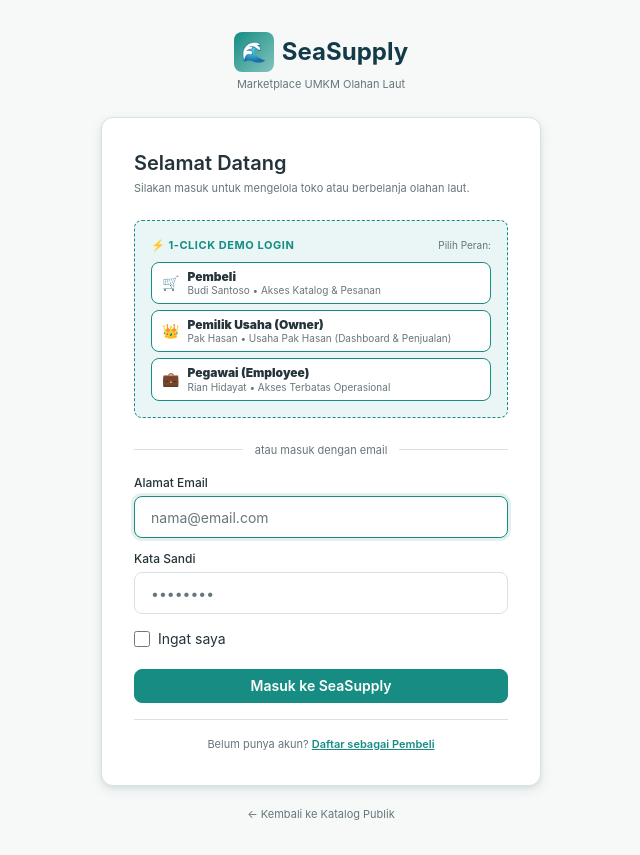
After one commit to icaapriliani/SeaSupply, a Laravel app: page /login in a window 1280 px wide. The commit adds this page. Shown: the whole page, without its empty margins (319-959 px from the left). Run offline with Laravel 12, Linux system fonts and the light colour scheme; style sheets or scripts are compiled from the project's sources.

Commit message:
feat(auth): implement multi-role authentication, login with 1-click demo access, register, and RBAC store role middleware

```diff
--- /dev/null
+++ b/app/Http/Controllers/AuthController.php
@@ -0,0 +1,150 @@
+<?php
+
+namespace App\Http\Controllers;
+
+use Illuminate\Http\Request;
+use Illuminate\Support\Facades\Auth;
+use Illuminate\Support\Facades\Hash;
+use App\Models\User;
+use App\Models\Store;
+use App\Models\StoreMembership;
+
+class AuthController extends Controller
+{
+    /**
+     * Tampilkan halaman login
+     */
+    public function showLogin()
+    {
+        if (Auth::check()) {
+            return $this->redirectBasedOnRole(Auth::user());
+        }
+
+        return view('auth.login');
+    }
+
+    /**
+     * Proses login manual (Email & Password)
+     */
+    public function login(Request $request)
+    {
+        $credentials = $request->validate([
+            'email'    => 'required|email',
+            'password' => 'required',
+        ]);
+
+        $remember = $request->boolean('remember');
+
+        if (Auth::attempt($credentials, $remember)) {
+            $request->session()->regenerate();
+            return $this->redirectBasedOnRole(Auth::user());
+        }
+
+        return back()->withErrors([
+            'email' => 'Email atau kata sandi yang Anda masukkan tidak cocok.',
+        ])->onlyInput('email');
+    }
+
+    /**
+     * 1-Click Demo Login untuk kemudahan pengujian
+     */
+    public function demoLogin(string $role)
+    {
+        $emailMap = [
+            'owner'    => 'hasan@seasupply.local',
+            'employee' => 'rian@seasupply.local',
+            'buyer'    => 'budi@seasupply.local',
+        ];
+
+        $targetEmail = $emailMap[$role] ?? 'budi@seasupply.local';
+
+        $user = User::where('email', $targetEmail)->first();
+
+        if (!$user) {
+            // Jika user belum ada, buat otomatis
+            $nameMap = [
+                'owner'    => 'Pak Hasan',
+                'employee' => 'Rian Hidayat',
+                'buyer'    => 'Budi Santoso',
+            ];
+
+            $user = User::create([
+                'name'     => $nameMap[$role] ?? 'Pengguna',
+                'email'    => $targetEmail,
+                'password' => Hash::make('password123'),
+            ]);
+        }
+
+        Auth::login($user, true);
+        request()->session()->regenerate();
+
+        return $this->redirectBasedOnRole($user);
+    }
+
+    /**
+     * Tampilkan halaman register pembeli
+     */
+    public function showRegister()
+    {
+        if (Auth::check()) {
+            return redirect()->route('catalog.index');
+        }
+
+        return view('auth.register');
+    }
+
+    /**
+     * Proses register pembeli baru
+     */
+    public function register(Request $request)
+    {
+        $validated = $request->validate([
+            'name'     => 'required|string|max:100',
+            'email'    => 'required|string|email|max:255|unique:users',
+            'password' => 'required|string|min:6|confirmed',
+        ]);
+
+        $user = User::create([
+            'name'     => $validated['name'],
+            'email'    => $validated['email'],
+            'password' => Hash::make($validated['password']),
+        ]);
+
+        Auth::login($user);
+        $request->session()->regenerate();
+
+        return redirect()->route('catalog.index')->with('success', 'Akun berhasil didaftarkan! Selamat datang di SeaSupply.');
+    }
+
+    /**
+     * Proses logout
+     */
+    public function logout(Request $request)
+    {
+        Auth::logout();
+        $request->session()->invalidate();
+        $request->session()->regenerateToken();
+
+        return redirect()->route('login')->with('info', 'Anda telah berhasil keluar.');
+    }
+
+    /**
+     * Helper redirect sesuai peran user
+     */
+    private function redirectBasedOnRole(User $user)
+    {
+        $membership = StoreMembership::where('user_id', $user->id)
+            ->where('status', 'active')
+            ->first();
+
+        if ($membership) {
+            if ($membership->role === 'owner') {
+                return redirect()->intended(route('owner.dashboard'));
+            } elseif ($membership->role === 'employee') {
+                return redirect()->intended(route('employee.orders'));
+            }
+        }
+
+        return redirect()->intended(route('catalog.index'));
+    }
+}
--- a/bootstrap/app.php
+++ b/bootstrap/app.php
@@ -11,7 +11,9 @@ return Application::configure(basePath: dirname(__DIR__))
         health: '/up',
     )
     ->withMiddleware(function (Middleware $middleware) {
-        //
+        $middleware->alias([
+            'store.role' => \App\Http\Middleware\EnsureStoreRole::class,
+        ]);
     })
     ->withExceptions(function (Exceptions $exceptions) {
         //
--- /dev/null
+++ b/resources/views/auth/login.blade.php
@@ -0,0 +1,165 @@
+<!DOCTYPE html>
+<html lang="id">
+<head>
+    <meta charset="UTF-8">
+    <meta name="viewport" content="width=device-width, initial-scale=1.0">
+    <meta name="csrf-token" content="{{ csrf_token() }}">
+    <title>Masuk — SeaSupply Marketplace</title>
+
+    {{-- Vite Assets --}}
+    @vite(['resources/css/app.css', 'resources/js/app.js'])
+</head>
+<body style="background-color: var(--color-surface); min-height: 100vh; display: flex; flex-direction: column;">
+
+<div style="flex: 1; display: flex; align-items: center; justify-content: center; padding: var(--sp-6) var(--sp-4);">
+    <div style="width: 100%; max-width: 440px;">
+
+        {{-- Brand Logo --}}
+        <div style="text-align: center; margin-bottom: var(--sp-5);">
+            <a href="{{ route('catalog.index') }}" style="display: inline-flex; align-items: center; gap: 8px; font-size: 24px; font-weight: 700; color: var(--color-ocean-navy);">
+                <div style="width: 40px; height: 40px; border-radius: var(--radius-sm); background: linear-gradient(135deg, var(--color-sea-teal), var(--color-seafoam)); display: flex; align-items: center; justify-content: center; font-size: 20px;">
+                    🌊
+                </div>
+                SeaSupply
+            </a>
+            <p class="ss-caption" style="margin-top: 4px;">Marketplace UMKM Olahan Laut</p>
+        </div>
+
+        {{-- Login Card --}}
+        <div class="ss-surface-card" style="padding: var(--sp-6); box-shadow: var(--shadow-medium);">
+            <h1 class="ss-h2" style="font-size: 20px; margin-bottom: 4px;">Selamat Datang</h1>
+            <p class="ss-caption" style="margin-bottom: var(--sp-5);">Silakan masuk untuk mengelola toko atau berbelanja olahan laut.</p>
+
+            {{-- Alert Error --}}
+            @if($errors->any())
+            <div class="ss-alert ss-alert--danger" role="alert" style="margin-bottom: var(--sp-4); font-size: 13px;">
+                <svg width="16" height="16" viewBox="0 0 24 24" fill="none" stroke="currentColor" stroke-width="2">
+                    <circle cx="12" cy="12" r="10"/><line x1="12" y1="8" x2="12" y2="12"/><line x1="12" y1="16" x2="12.01" y2="16"/>
+                </svg>
+                {{ $errors->first() }}
+            </div>
+            @endif
+
+            @if(session('info'))
+            <div class="ss-alert ss-alert--info" style="margin-bottom: var(--sp-4); font-size: 13px;">
+                {{ session('info') }}
+            </div>
+            @endif
+
+            {{-- 1-Click Demo Login Box (Mempermudah Pengujian Anda) --}}
+            <div style="background: var(--color-seafoam-bg); border: 1.5px dashed var(--color-sea-teal); border-radius: var(--radius-sm); padding: var(--sp-4); margin-bottom: var(--sp-5);">
+                <div style="display: flex; align-items: center; justify-content: space-between; margin-bottom: 8px;">
+                    <span style="font-size: 11px; font-weight: 700; text-transform: uppercase; letter-spacing: .05em; color: var(--color-sea-teal);">
+                        ⚡ 1-Click Demo Login
+                    </span>
+                    <span style="font-size: 10px; color: var(--color-muted);">Pilih Peran:</span>
+                </div>
+
+                <div style="display: flex; flex-direction: column; gap: 6px;">
+                    {{-- Demo Buyer --}}
+                    <a href="{{ route('login.demo', 'buyer') }}"
+                       class="ss-btn ss-btn--outline ss-btn--sm"
+                       style="justify-content: flex-start; background: white; font-size: 12px; padding: 7px 10px;">
+                        <span style="font-size: 14px;">🛒</span>
+                        <div style="text-align: left; line-height: 1.2;">
+                            <strong style="color: var(--color-ink);">Pembeli</strong>
+                            <span class="ss-caption" style="display: block; font-size: 10px;">Budi Santoso &bull; Akses Katalog & Pesanan</span>
+                        </div>
+                    </a>
+
+                    {{-- Demo Owner --}}
+                    <a href="{{ route('login.demo', 'owner') }}"
+                       class="ss-btn ss-btn--outline ss-btn--sm"
+                       style="justify-content: flex-start; background: white; font-size: 12px; padding: 7px 10px;">
+                        <span style="font-size: 14px;">👑</span>
+                        <div style="text-align: left; line-height: 1.2;">
+                            <strong style="color: var(--color-ink);">Pemilik Usaha (Owner)</strong>
+                            <span class="ss-caption" style="display: block; font-size: 10px;">Pak Hasan &bull; Usaha Pak Hasan (Dashboard & Penjualan)</span>
+                        </div>
+                    </a>
+
+                    {{-- Demo Employee --}}
+                    <a href="{{ route('login.demo', 'employee') }}"
+                       class="ss-btn ss-btn--outline ss-btn--sm"
+                       style="justify-content: flex-start; background: white; font-size: 12px; padding: 7px 10px;">
+                        <span style="font-size: 14px;">💼</span>
+                        <div style="text-align: left; line-height: 1.2;">
+                            <strong style="color: var(--color-ink);">Pegawai (Employee)</strong>
+                            <span class="ss-caption" style="display: block; font-size: 10px;">Rian Hidayat &bull; Akses Terbatas Operasional</span>
+                        </div>
+                    </a>
+                </div>
+            </div>
+
+            {{-- Divider --}}
+            <div style="display: flex; align-items: center; gap: 12px; margin-bottom: var(--sp-4);">
+                <div style="flex: 1; height: 1px; background: var(--color-border);"></div>
+                <span class="ss-caption" style="font-size: 11px;">atau masuk dengan email</span>
+                <div style="flex: 1; height: 1px; background: var(--color-border);"></div>
+            </div>
+
+            {{-- Form Login Manual --}}
+            <form action="{{ route('login.post') }}" method="POST" style="display: flex; flex-direction: column; gap: var(--sp-3);">
+                @csrf
+
+                <div class="ss-input-group">
+                    <label class="ss-label" for="email">Alamat Email</label>
+                    <input type="email"
+                           name="email"
+                           id="email"
+                           class="ss-input"
+                           placeholder="nama@email.com"
+                           value="{{ old('email') }}"
+                           required
+                           autofocus>
+                </div>
+
+                <div class="ss-input-group">
+                    <div style="display: flex; justify-content: space-between; align-items: center;">
+                        <label class="ss-label" for="password">Kata Sandi</label>
+                    </div>
+                    <input type="password"
+                           name="password"
+                           id="password"
+                           class="ss-input"
+                           placeholder="••••••••"
+                           required>
+                </div>
+
+                {{-- Checkbox "Ingat saya" (Sesuai Design System Section 7) --}}
+                <div style="display: flex; align-items: center; justify-content: space-between; margin-top: 2px;">
+                    <label style="display: inline-flex; align-items: center; gap: 8px; cursor: pointer; font-size: var(--fs-body);">
+                        <input type="checkbox" name="remember" style="accent-color: var(--color-sea-teal); width: 16px; height: 16px; border-radius: 4px;">
+                        <span>Ingat saya</span>
+                    </label>
+                </div>
+
+                <button type="submit" class="ss-btn ss-btn--primary ss-btn--full" style="margin-top: var(--sp-2);">
+                    Masuk ke SeaSupply
+                </button>
+            </form>
+
+            {{-- Register Link --}}
+            <div style="text-align: center; margin-top: var(--sp-4); padding-top: var(--sp-4); border-top: 1px solid var(--color-border);">
+                <p class="ss-caption">
+                    Belum punya akun?
+                    <a href="{{ route('register') }}" style="color: var(--color-sea-teal); font-weight: 600; text-decoration: underline;">
+                        Daftar sebagai Pembeli
+                    </a>
+                </p>
+            </div>
+
+        </div>
+
+        {{-- Back to Catalog Link --}}
+        <div style="text-align: center; margin-top: var(--sp-4);">
+            <a href="{{ route('catalog.index') }}" style="font-size: var(--fs-caption); color: var(--color-muted); text-decoration: none; display: inline-flex; align-items: center; gap: 6px;">
+                &larr; Kembali ke Katalog Publik
+            </a>
+        </div>
+
+    </div>
+</div>
+
+</body>
+</html>
--- a/routes/web.php
+++ b/routes/web.php
@@ -4,19 +4,31 @@ use Illuminate\Support\Facades\Route;
 use App\Http\Controllers\CatalogController;
 use App\Http\Controllers\OwnerController;
 use App\Http\Controllers\EmployeeController;
+use App\Http\Controllers\AuthController;
+
+// ── Redirect Root ke Katalog ───────────────────────────────────
+Route::get('/', fn() => redirect()->route('catalog.index'));
+
+// ── Authentication Routes ──────────────────────────────────────
+Route::get('/login',             [AuthController::class, 'showLogin'])->name('login');
+Route::post('/login',            [AuthController::class, 'login'])->name('login.post');
+Route::get('/login/demo/{role}', [AuthController::class, 'demoLogin'])->name('login.demo');
+Route::get('/register',          [AuthController::class, 'showRegister'])->name('register');
+Route::post('/register',         [AuthController::class, 'register'])->name('register.post');
+Route::post('/logout',           [AuthController::class, 'logout'])->name('logout');
 
 // ── Buyer Routes (Wireframe A & B) ─────────────────────────────
-Route::get('/', fn() => redirect()->route('catalog.index'));
-
 Route::prefix('catalog')->name('catalog.')->group(function () {
     Route::get('/',             [CatalogController::class, 'index'])->name('index');
-    Route::get('/orders',       [CatalogController::class, 'orders'])->name('orders');
     Route::get('/product/{id}', [CatalogController::class, 'show'])->name('show');
     Route::post('/order',       [CatalogController::class, 'storeOrder'])->name('order.store');
+
+    // Riwayat pesanan pembeli wajib login
+    Route::get('/orders',       [CatalogController::class, 'orders'])->name('orders')->middleware('auth');
 });
 
-// ── Owner Routes (Wireframe C — Dashboard Pemilik Usaha) ───────
-Route::prefix('owner')->name('owner.')->group(function () {
+// ── Owner Routes (Wireframe C — Terproteksi Khusus Role Owner) ──
+Route::prefix('owner')->name('owner.')->middleware(['auth', 'store.role:owner'])->group(function () {
     Route::get('/dashboard',                  [OwnerController::class, 'dashboard'])->name('dashboard');
     Route::get('/products',                   [OwnerController::class, 'products'])->name('products');
     Route::post('/products',                  [OwnerController::class, 'storeProduct'])->name('products.store');
@@ -26,8 +38,8 @@ Route::prefix('owner')->name('owner.')->group(function () {
     Route::get('/employees',                  [OwnerController::class, 'employees'])->name('employees');
 });
 
-// ── Employee Routes (Wireframe D — Operasional Pegawai) ────────
-Route::prefix('employee')->name('employee.')->group(function () {
+// ── Employee Routes (Wireframe D — Terproteksi Khusus Role Pegawai) ─
+Route::prefix('employee')->name('employee.')->middleware(['auth', 'store.role:employee'])->group(function () {
     Route::get('/orders',                     [EmployeeController::class, 'orders'])->name('orders');
     Route::patch('/orders/{orderCode}/status', [EmployeeController::class, 'updateOrderStatus'])->name('orders.update_status');
     Route::get('/summary',                    [EmployeeController::class, 'summary'])->name('summary');
```
Also changed, not shown: app/Http/Controllers/CatalogController.php (+8 -1 lines), app/Http/Middleware/EnsureStoreRole.php (added, +37 -0 lines), resources/views/auth/register.blade.php (added, +85 -0 lines), resources/views/layouts/buyer.blade.php (+25 -14 lines), resources/views/layouts/employee.blade.php (+9 -0 lines), resources/views/layouts/owner.blade.php (+9 -0 lines).
